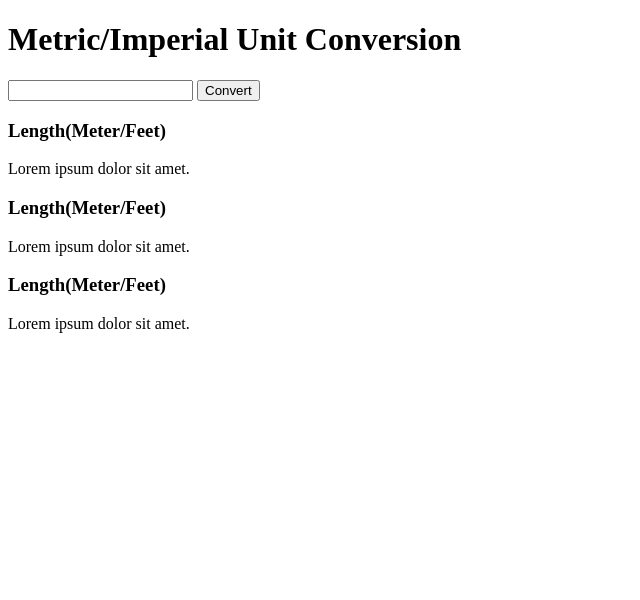
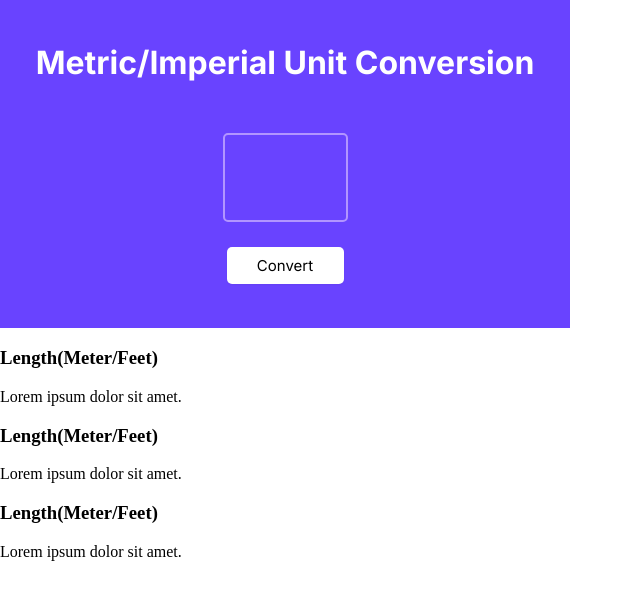
Before and after one commit to itsmeYaz/unit-conversion, a plain HTML site: page index.html in a window 1280 px wide. Shown: the whole page, without its empty margins (0-640 px from the left). Drawn offline with Linux system fonts and the light colour scheme.

Commit message:
style.css for metric/imperial unit conversion UI

```diff
--- a/index.html
+++ b/index.html
@@ -8,10 +8,10 @@
   </head>
   <body>
     <div class="container">
-      <div class="title">
-        <h1>Metric/Imperial Unit Conversion</h1>
-        <input type="text" />
-        <button>Convert</button>
+      <div id="hero-section">
+        <h1 class="title">Metric/Imperial Unit Conversion</h1>
+        <input id="input-field" type="text" />
+        <button id="convert-button">Convert</button>
       </div>
 
       <div class="result">
--- a/style.css
+++ b/style.css
@@ -0,0 +1,46 @@
+@import url("https://fonts.googleapis.com/css2?family=Inter:wght@100;200;300;400;500;600;700;800&display=swap");
+body {
+  margin: 0;
+}
+
+#hero-section {
+  width: 550px;
+  background: #6943ff;
+  display: flex;
+  flex-direction: column;
+  padding: 10px;
+  text-align: center;
+}
+
+.title {
+  color: #fff;
+  font-family: "Inter", sans-serif;
+  margin-top: 33px;
+}
+
+#input-field {
+  color: #fff;
+  background: none;
+  width: 117px;
+  height: 83px;
+  border-radius: 5px;
+  border: 2px solid #b295ff;
+  text-align: center;
+  font-family: Inter;
+  font-size: 58px;
+  font-weight: 800;
+  flex-shrink: 0;
+  margin: 30px auto 0;
+}
+
+#convert-button {
+  width: 117px;
+  margin: 25px auto 34px;
+  padding: 9px 27px;
+  font-family: "Inter", sans-serif;
+  font-size: 15px;
+  background: #fff;
+  border: none;
+  border-radius: 5px;
+  box-shadow: 0px 1px 2px 0px rgba(0, 0, 0, 0.05);
+}
```
